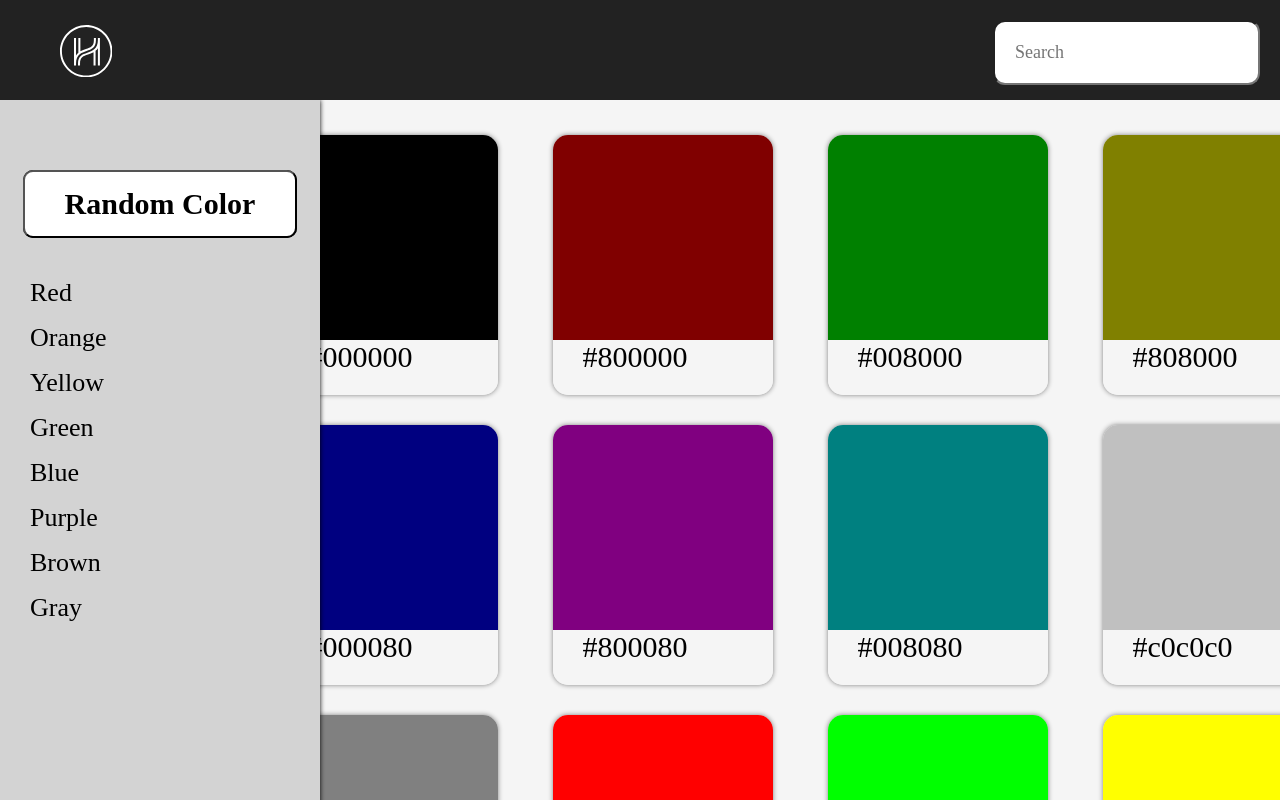
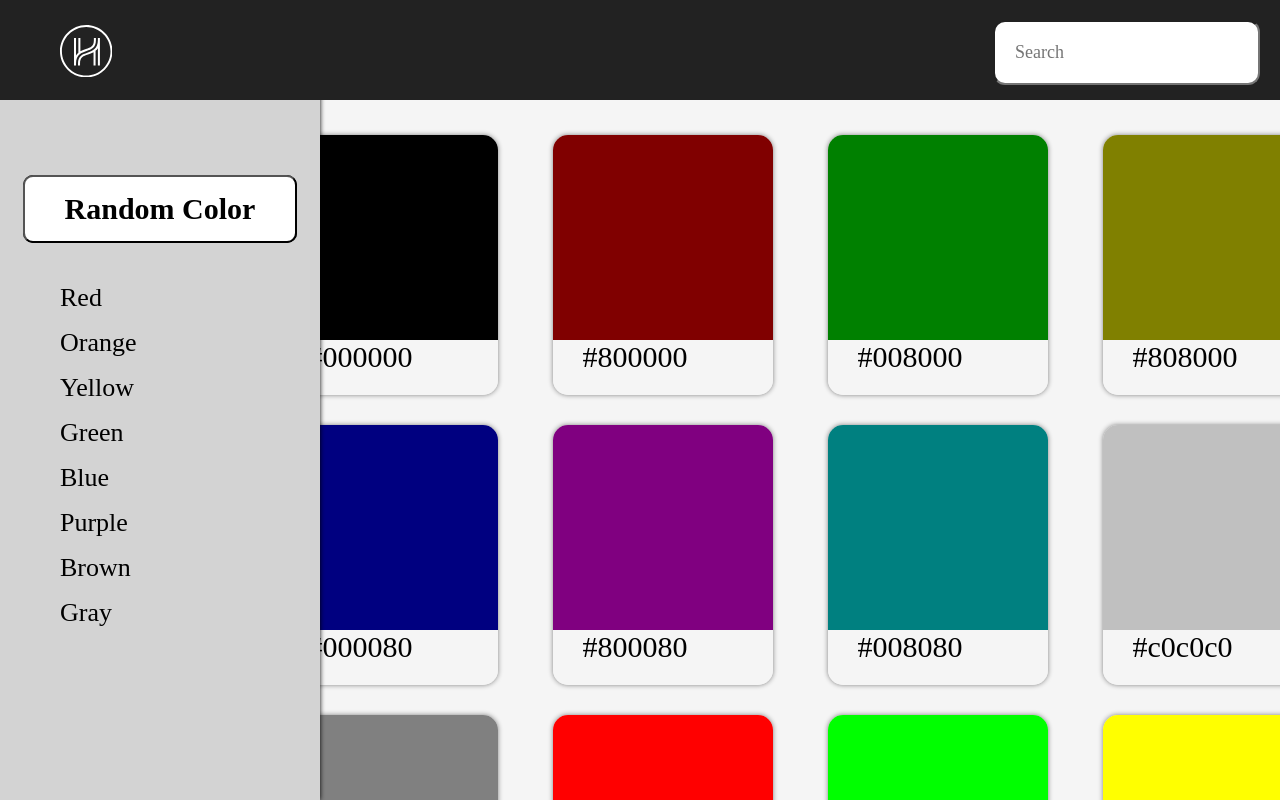
Before and after one commit to kylegreenf/HelpfulHumanCodingChallenge, a React (Create React App) app in the folder colorswab/: page / in a window 1280 px wide. Shown: the top 800 px of the page. Built offline with nearby package versions, Linux system fonts and the light colour scheme; a web font is replaced by a local one.

Commit message:
All basic functrionality works

```diff
--- a/colorswab/src/App.css
+++ b/colorswab/src/App.css
@@ -1,6 +1,7 @@
 .App {
   text-align: center;
   font-family: 'Source Serif Pro', serif;
+  background-color: whitesmoke;
 }
 
 
@@ -12,7 +13,7 @@
   align-items: center;
   justify-content: center;
   font-size: calc(10px + 2vmin);
-  color: white;
+  color: whitesmoke;
 }
 
 .App-link {
@@ -62,11 +63,9 @@
   top: 0;
   left: 0;
   overflow-x: hidden;
-  padding-top: 20px;
-  top: 100px;
+  padding-top: 0px;
+  top: 0px;
   text-align: left;
-
-
   filter: drop-shadow(0px 0px 2.5px black);
 }
 
@@ -74,7 +73,7 @@
   padding-left: 30px;
   color: black;
   text-decoration: none;
-  margin: 15px 0px 15px 0px;
+  margin: 0px 0px 15px 0px;
 }
 
 .Sidebar-button-container {
@@ -86,7 +85,7 @@
 }
 
 .Sidebar-button {
-  margin: 50px 0px 40px 0px;
+  margin: 175px 0px 40px 0px;
   padding: 15px 40px 15px 40px;
   color: black;
   background-color: white;
@@ -165,7 +164,8 @@
 .Detail-view-container {
   max-width: 600px;
   max-height: 800px;
-
+  margin-left: 300px;
+  margin-top: 10vh;
 }
 
 .Detail-view-big-color-container {
--- a/colorswab/src/App.js
+++ b/colorswab/src/App.js
@@ -28,7 +28,7 @@ class App extends Component {
       return <ColorBox pageNumber = {this.state.pageNumber} updateViewType={this.updateViewType}/>
     }
     else {
-      return <DetailView colorChosen = {this.state.colorChosen}/>
+      return <DetailView colorChosen = {this.state.colorChosen} updateViewType={this.updateViewType}/>
     }
   }
 
--- a/colorswab/src/DetailView.js
+++ b/colorswab/src/DetailView.js
@@ -14,6 +14,14 @@ class DetailView extends React.Component{
 
   }
 
+
+  handleClick = (e) =>{
+    e.preventDefault();
+    var info = [];
+    info[0] = "#000000";
+    info[1] = "ListView";
+    this.props.updateViewType(info);
+  }
 
 
   render(){
@@ -73,7 +81,7 @@ class DetailView extends React.Component{
 
                 </div>
                 <div className = "Detail-view-clear-button-container">
-                    <button className = "Detail-view-clear-button">
+                    <button onClick = {this.handleClick} className = "Detail-view-clear-button">
                         Clear
                     </button>
                 </div>
--- a/colorswab/src/Sidebar.js
+++ b/colorswab/src/Sidebar.js
@@ -15,16 +15,47 @@ class Sidebar extends React.Component{
         <div className="Sidebar-button-container">
           <button className="Sidebar-button">Random Color</button>
         </div>
-        <a href="" id = "redBtn" className="Sidebar-color-selection">
-          Red
-        </a>
-        <div className="Sidebar-color-selection">Orange</div>
-        <div className="Sidebar-color-selection">Yellow</div>
-        <div className="Sidebar-color-selection">Green</div>
-        <div className="Sidebar-color-selection">Blue</div>
-        <div className="Sidebar-color-selection">Purple</div>
-        <div className="Sidebar-color-selection">Brown</div>
-        <div className="Sidebar-color-selection">Gray</div>
+
+        <div className="Sidebar-color-selection">
+          <a href="" id = "redBtn" className="Sidebar-color-selection">
+            Red
+          </a>
+        </div>
+        <div className="Sidebar-color-selection">
+          <a href="" id = "orangeBtn" className="Sidebar-color-selection">
+            Orange
+          </a>
+        </div>
+        <div className="Sidebar-color-selection">
+          <a href="" id = "yellowBtn" className="Sidebar-color-selection">
+            Yellow
+          </a>
+        </div>
+        <div className="Sidebar-color-selection">
+          <a href="" id = "greenBtn" className="Sidebar-color-selection">
+            Green
+          </a>
+        </div>
+        <div className="Sidebar-color-selection">
+          <a href="" id = "blueBtn" className="Sidebar-color-selection">
+            Blue
+          </a>
+        </div>
+        <div className="Sidebar-color-selection">
+          <a href="" id = "purpleBtn" className="Sidebar-color-selection">
+            Purple
+          </a>
+        </div>
+        <div className="Sidebar-color-selection">
+          <a href="" id = "brownBtn" className="Sidebar-color-selection">
+            Brown
+          </a>
+        </div>
+        <div className="Sidebar-color-selection">
+          <a href="" id = "GrayBtn" className="Sidebar-color-selection">
+            Gray
+          </a>
+        </div>
       </div>
     )
   }
```
